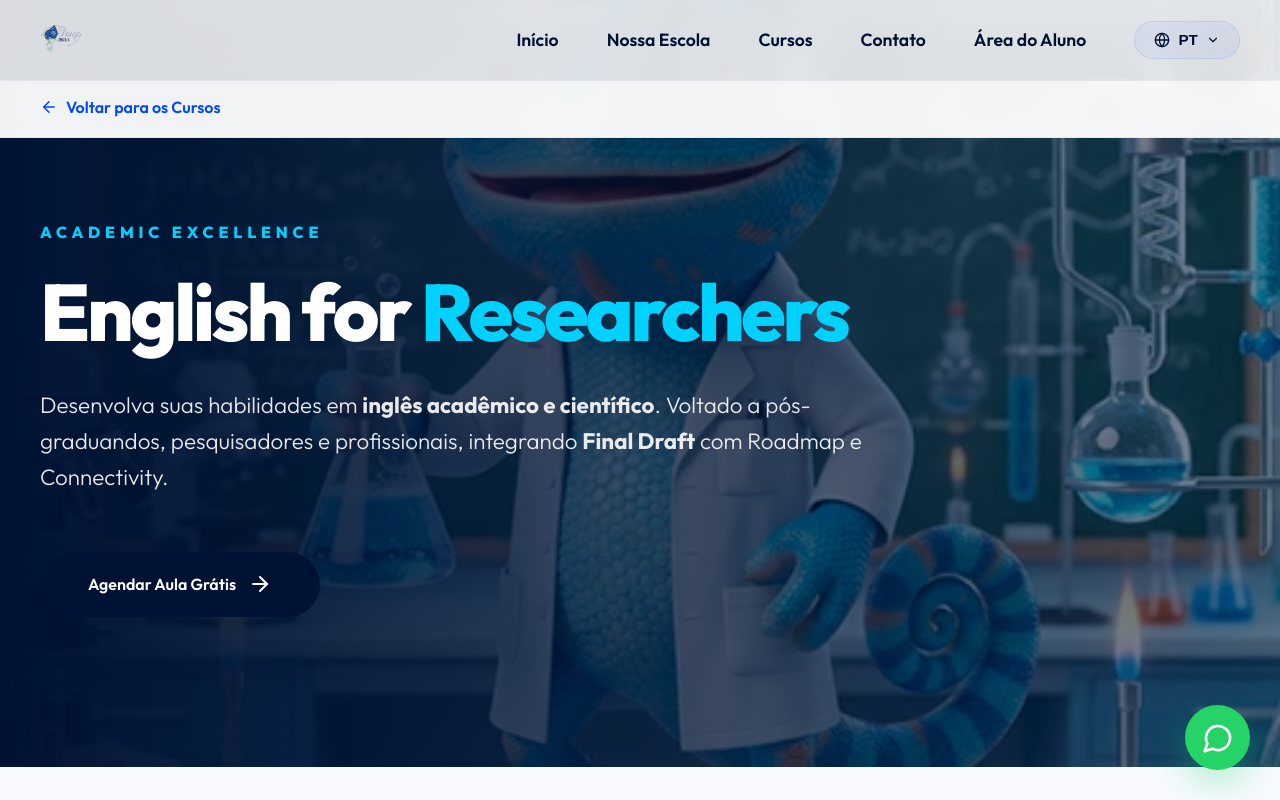
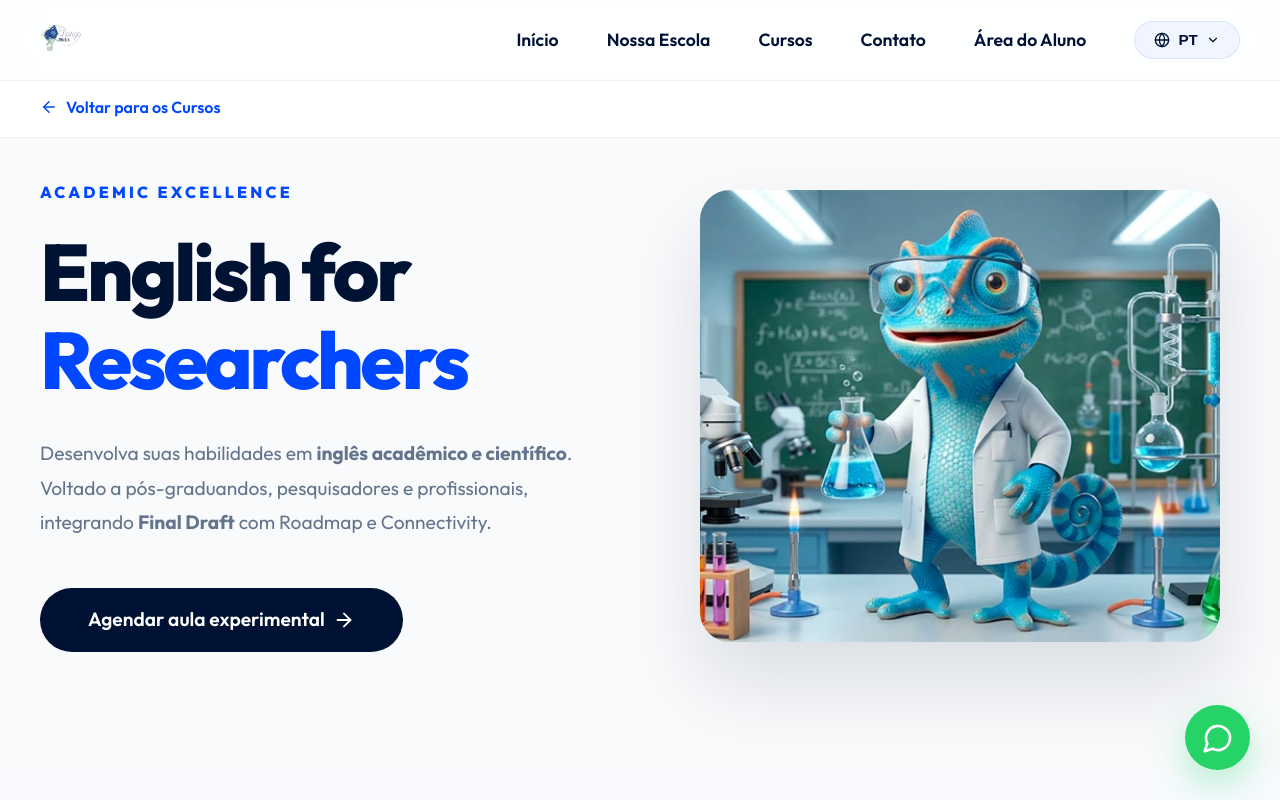
Before and after one commit to LucasPivovar/ChangeSkills, a Vue app: page /cursos/modalidades/scientific in a window 1280 px wide. Shown: the top 800 px of the page. Built offline with nearby package versions, Linux system fonts and the light colour scheme.

Commit message:
feat: standardize English modalities layout and correct English 50+ images

```diff
--- a/src/views/Modalidades/Business.vue
+++ b/src/views/Modalidades/Business.vue
@@ -113,19 +113,20 @@ function submitForm() {
     </div>
 
     <!-- Hero Section -->
-        <section style="position: relative; padding: 220px 0 150px 0; min-height: 90vh; display: flex; align-items: center; overflow: hidden; background: #001233;">
-            <img src="/assets/img/capa/ENG BUSINESS.webp" style="position: absolute; top: 0; left: 0; width: 100%; height: 100%; object-fit: cover; z-index: 0; opacity: 0.5;">
-            <div style="position: absolute; inset: 0; background: linear-gradient(to right, var(--primary-dark), transparent); z-index: 1;"></div>
-            <div class="container" style="position: relative; z-index: 2;">
-                <div class="reveal active" style="max-width: 800px; text-align: left;">
-                    <span style="color: var(--accent); font-weight: 800; letter-spacing: 0.3em; text-transform: uppercase; margin-bottom: 1.5rem; display: block;">Corporate Excellence</span>
-                    <h1 style="font-size: 5rem; color: white; margin-bottom: 2rem; line-height: 1.1; font-weight: 800;">Inglês <span style="color: var(--accent);">Adult Business</span></h1>
-                    <p style="font-size: 1.4rem; color: rgba(255,255,255,0.9); margin-bottom: 3.5rem; line-height: 1.6; font-weight: 300;">
+    <section class="hero-section">
+      <div class="container hero-grid reveal active">
+        <div style="text-align: left;">
+          <span style="color: var(--primary); font-weight: 800; letter-spacing: 0.2em; display: inline-block; margin-bottom: 1.5rem; text-transform: uppercase;">Corporate Excellence</span>
+          <h1 style="font-size: 5rem; margin-bottom: 2rem; line-height: 1.1; color: var(--primary-dark);">Inglês <span style="color: var(--primary);">Adult Business</span></h1>
+          <p style="font-size: 1.2rem; color: var(--gray); margin-bottom: 3rem; line-height: 1.8; max-width: 600px;">
             Conquiste o inglês corporativo com o material <strong>Business Partner</strong> da Pearson. Desenvolva comunicação eficaz para <strong>reuniões, apresentações, e-mails e negociações</strong> globais.
           </p>
-                    <div style="display: flex; gap: 2rem; align-items: center;">
-                        <a href="#agendamento" class="btn-vip">Agendar Aula Grátis <ArrowRight  class="info-icon" /></a>
+          <a href="#agendamento" class="btn-vip" style="text-decoration: none; display: inline-flex; align-items: center; gap: 0.5rem; padding: 1.1rem 3rem; font-size: 1.2rem;">
+            Agendar aula experimental <ArrowRight style="width: 22px;" class="info-icon" />
+          </a>
         </div>
+        <div class="hero-image-container">
+          <img src="/assets/img/capa/ENG BUSINESS.webp" alt="Adult Business">
         </div>
       </div>
     </section>
--- a/src/views/Modalidades/Excellence.vue
+++ b/src/views/Modalidades/Excellence.vue
@@ -113,19 +113,20 @@ function submitForm() {
     </div>
 
     <!-- Hero Section -->
-        <section style="position: relative; padding: 220px 0 150px 0; min-height: 90vh; display: flex; align-items: center; overflow: hidden; background: #001233;">
-            <img src="/assets/img/capa/ENG ADULT.webp" style="position: absolute; top: 0; left: 0; width: 100%; height: 100%; object-fit: cover; z-index: 0; opacity: 0.5;">
-            <div style="position: absolute; inset: 0; background: linear-gradient(to right, var(--primary-dark), transparent); z-index: 1;"></div>
-            <div class="container" style="position: relative; z-index: 2;">
-                <div class="reveal active" style="max-width: 850px; text-align: left;">
-                    <span style="color: var(--accent); font-weight: 800; letter-spacing: 0.3em; text-transform: uppercase; margin-bottom: 1.5rem; display: block;">Standard of Excellence</span>
-                    <h1 style="font-size: 5rem; color: white; margin-bottom: 2rem; line-height: 1.1; font-weight: 800;">Adult <span style="color: var(--accent);">Excellence</span></h1>
-                    <p style="font-size: 1.4rem; color: rgba(255,255,255,0.9); margin-bottom: 3.5rem; line-height: 1.6; font-weight: 300;">
+    <section class="hero-section">
+      <div class="container hero-grid reveal active">
+        <div style="text-align: left;">
+          <span style="color: var(--primary); font-weight: 800; letter-spacing: 0.2em; display: inline-block; margin-bottom: 1.5rem; text-transform: uppercase;">Standard of Excellence</span>
+          <h1 style="font-size: 5rem; margin-bottom: 2rem; line-height: 1.1; color: var(--primary-dark);">Adult <span style="color: var(--primary);">Excellence</span></h1>
+          <p style="font-size: 1.2rem; color: var(--gray); margin-bottom: 3rem; line-height: 1.8; max-width: 600px;">
             Alcance a fluência definitiva com o curso mais completo da Change Skills. Utilizando o renomado material <strong>Roadmap</strong> da Pearson, cobrimos do nível <strong>A1 ao C1</strong> com profundidade e excelência.
           </p>
-                    <div style="display: flex; gap: 2rem; align-items: center;">
-                        <a href="#agendamento" class="btn-vip">Agendar Aula Grátis <ArrowRight  class="info-icon" /></a>
+          <a href="#agendamento" class="btn-vip" style="text-decoration: none; display: inline-flex; align-items: center; gap: 0.5rem; padding: 1.1rem 3rem; font-size: 1.2rem;">
+            Agendar aula experimental <ArrowRight style="width: 22px;" class="info-icon" />
+          </a>
         </div>
+        <div class="hero-image-container">
+          <img src="/assets/img/capa/ENG ADULT.webp" alt="Adult Excellence">
         </div>
       </div>
     </section>
--- a/src/views/Modalidades/Ingles50Plus.vue
+++ b/src/views/Modalidades/Ingles50Plus.vue
@@ -129,7 +129,7 @@ function submitForm() {
           </a>
         </div>
         <div class="hero-image-container">
-          <img src="/assets/img/card-ingles-50.png" alt="Inglês 50+">
+          <img src="/assets/img/ingles-50-hero.png" alt="Inglês 50+">
         </div>
       </div>
     </section>
@@ -189,7 +189,7 @@ function submitForm() {
             <p>Aproveite hotéis, cruzeiros, museus e passeios com independência.</p>
           </div>
           <div class="material-item reveal">
-            <img src="/assets/img/ingles-50-hero.png" alt="Mente Ativa">
+            <img src="/assets/img/card-ingles-50.png" alt="Mente Ativa">
             <h4>Estímulo e Hobbies</h4>
             <p>Mantenha a mente sempre ativa, saudável e aprenda de forma divertida.</p>
           </div>
--- a/src/views/Modalidades/Scientific.vue
+++ b/src/views/Modalidades/Scientific.vue
@@ -113,19 +113,20 @@ function submitForm() {
     </div>
 
     <!-- Hero Section -->
-        <section style="position: relative; padding: 220px 0 150px 0; min-height: 90vh; display: flex; align-items: center; overflow: hidden; background: #001233;">
-            <img src="/assets/img/capa/ENG RESEARCHERS.webp" style="position: absolute; top: 0; left: 0; width: 100%; height: 100%; object-fit: cover; z-index: 0; opacity: 0.5;">
-            <div style="position: absolute; inset: 0; background: linear-gradient(to right, var(--primary-dark), transparent); z-index: 1;"></div>
-            <div class="container" style="position: relative; z-index: 2;">
-                <div class="reveal active" style="max-width: 850px; text-align: left;">
-                    <span style="color: var(--accent); font-weight: 800; letter-spacing: 0.3em; text-transform: uppercase; margin-bottom: 1.5rem; display: block;">Academic Excellence</span>
-                    <h1 style="font-size: 5rem; color: white; margin-bottom: 2rem; line-height: 1.1; font-weight: 800;">English for <span style="color: var(--accent);">Researchers</span></h1>
-                    <p style="font-size: 1.4rem; color: rgba(255,255,255,0.9); margin-bottom: 3.5rem; line-height: 1.6; font-weight: 300;">
+    <section class="hero-section">
+      <div class="container hero-grid reveal active">
+        <div style="text-align: left;">
+          <span style="color: var(--primary); font-weight: 800; letter-spacing: 0.2em; display: inline-block; margin-bottom: 1.5rem; text-transform: uppercase;">Academic Excellence</span>
+          <h1 style="font-size: 5rem; margin-bottom: 2rem; line-height: 1.1; color: var(--primary-dark);">English for <span style="color: var(--primary);">Researchers</span></h1>
+          <p style="font-size: 1.2rem; color: var(--gray); margin-bottom: 3rem; line-height: 1.8; max-width: 600px;">
             Desenvolva suas habilidades em <strong>inglês acadêmico e científico</strong>. Voltado a pós-graduandos, pesquisadores e profissionais, integrando <strong>Final Draft</strong> com Roadmap e Connectivity.
           </p>
-                    <div style="display: flex; gap: 2rem; align-items: center;">
-                        <a href="#agendamento" class="btn-vip">Agendar Aula Grátis <ArrowRight  class="info-icon" /></a>
+          <a href="#agendamento" class="btn-vip" style="text-decoration: none; display: inline-flex; align-items: center; gap: 0.5rem; padding: 1.1rem 3rem; font-size: 1.2rem;">
+            Agendar aula experimental <ArrowRight style="width: 22px;" class="info-icon" />
+          </a>
         </div>
+        <div class="hero-image-container">
+          <img src="/assets/img/capa/ENG RESEARCHERS.webp" alt="English for Researchers">
         </div>
       </div>
     </section>
```
Lines whose indentation alone changed are shown as unchanged.
